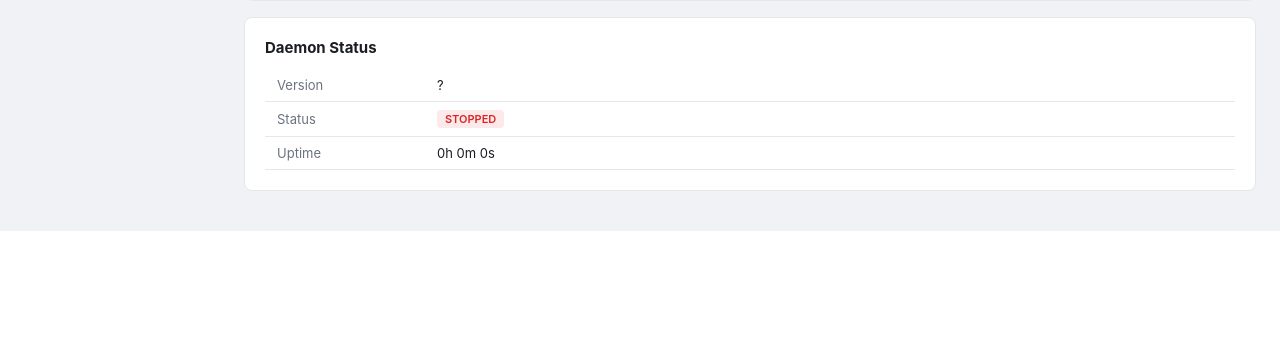
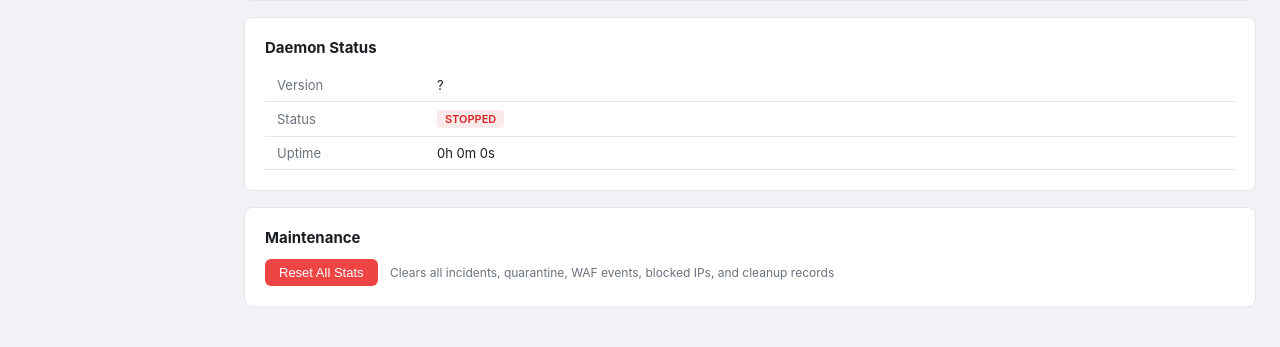
Before and after one commit to shukiv/jabali-security, a Flask app: page / in a window 1280 px wide. Shown: the part 871-1218 px from the top of the page. Before the commit the page ends 1102 px from the top, so only its background shows below. Run offline with Flask 3, Linux system fonts and the light colour scheme; the visitor is signed in with stand-in values (Sample User, id 1); data that the repository does not hold is empty.

Commit message:
Add Reset All Stats button to dashboard
Clears all incidents, quarantine records, WAF events, blocked IPs,
and cleanup records from the database. Confirmation dialog before
executing.

```diff
--- a/web/routes.py
+++ b/web/routes.py
@@ -334,6 +334,34 @@ def register_routes(app):
         rules = rules if isinstance(rules, list) else []
         return render_template("webshield.html", status=status, rules=rules, config=_config())
 
+    @app.route("/reset", methods=["POST"])
+    @login_required
+    def reset_stats():
+        """Reset all incidents, quarantine records, WAF events, and blocked IPs."""
+        from lib.config import parse_conf
+        from lib.constants import CONFIG_FILE as cf
+        raw = parse_conf(cf)
+        db_path = raw.get("DATA_DIR", "/var/lib/jabali-security") + "/incidents.db"
+
+        import asyncio
+
+        import aiosqlite
+        async def _reset():
+            db = await aiosqlite.connect(db_path)
+            await db.execute("DELETE FROM incidents")
+            await db.execute("DELETE FROM quarantine")
+            await db.execute("DELETE FROM blocked_ips")
+            await db.execute("DELETE FROM waf_events")
+            await db.execute("DELETE FROM cleanup_records")
+            await db.commit()
+            await db.close()
+        try:
+            asyncio.run(_reset())
+            flash("All stats and records have been reset.", "success")
+        except Exception as exc:
+            flash("Reset failed: %s" % exc, "error")
+        return redirect(url_for("dashboard"))
+
     @app.route("/config")
     @login_required
     def config_page():
--- a/web/templates/dashboard.html
+++ b/web/templates/dashboard.html
@@ -83,4 +83,12 @@
         <tr><td class="text-muted">Uptime</td><td>{% set u = status.get('uptime_seconds', 0)|int %}{{ "%dh %dm %ds"|format(u // 3600, (u % 3600) // 60, u % 60) }}</td></tr>
     </table>
 </div>
+
+<div class="card">
+    <h3>Maintenance</h3>
+    <form method="post" action="/reset" onsubmit="return confirm('This will delete ALL incidents, quarantine records, WAF events, blocked IPs, and cleanup records. Are you sure?')">
+        <button type="submit" class="btn btn-danger">Reset All Stats</button>
+        <span class="text-muted text-sm" style="margin-left:8px">Clears all incidents, quarantine, WAF events, blocked IPs, and cleanup records</span>
+    </form>
+</div>
 {% endblock %}
```
